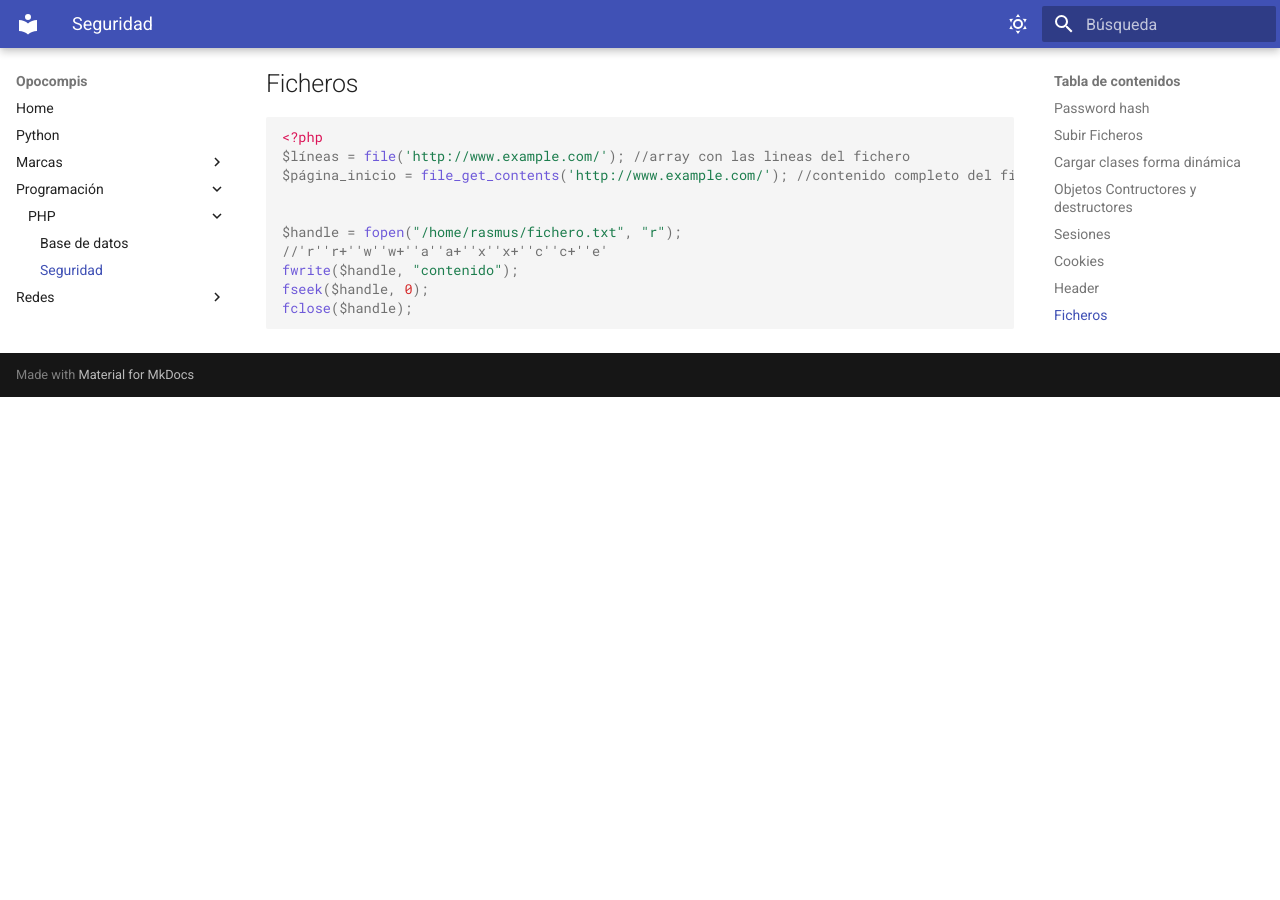
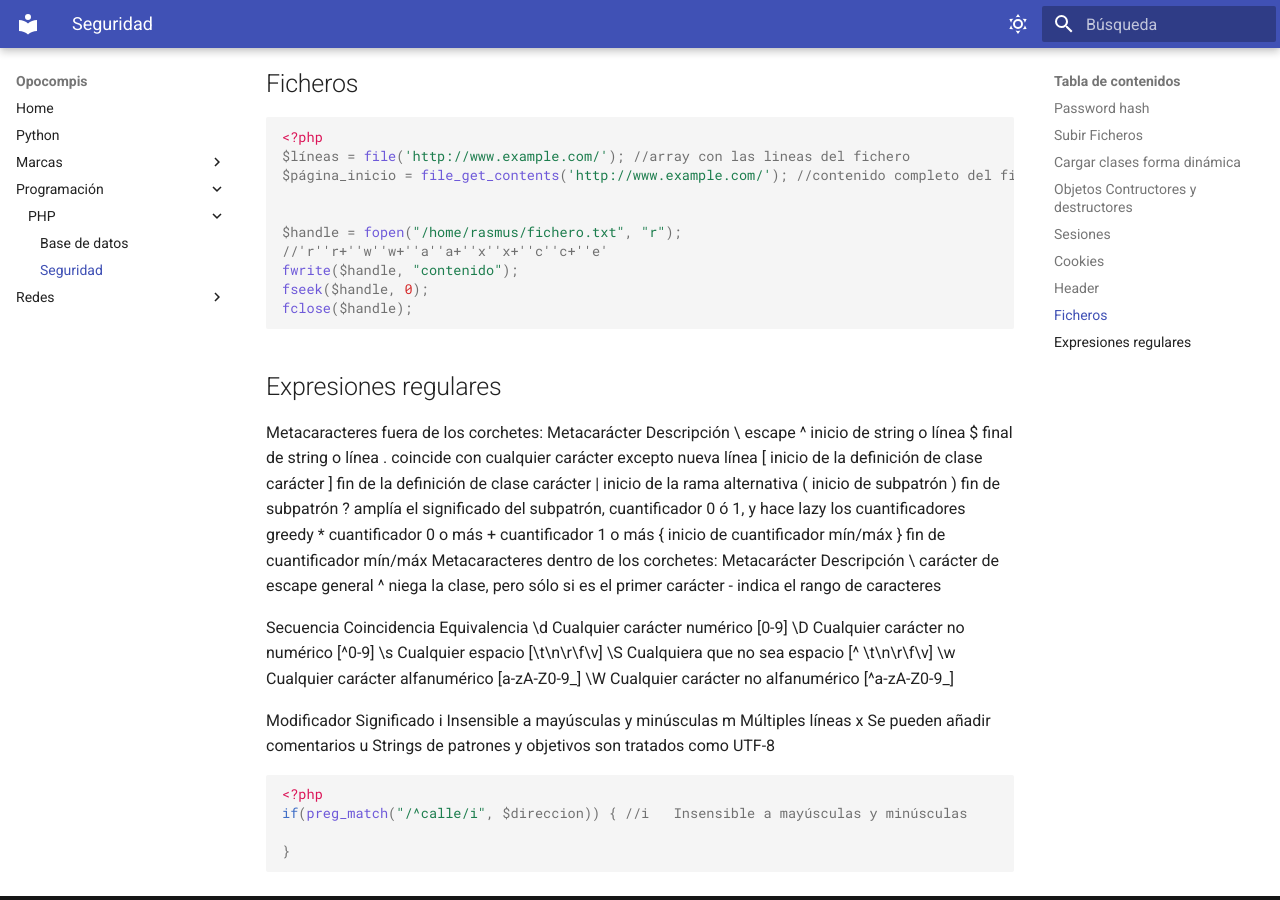
Before and after one commit to Holowachu/opos, an MkDocs documentation site: the page built from docs/Programación/PHP/Varios.md, in a window 1280 px wide and 900 px high, scrolled down 2571 px. Built offline with MkDocs 1.6.1 and Material for MkDocs 9.7.7, drawn with Linux system fonts in a browser that asks for light colours; before the commit the page ends 2968 px from its top, so only the background shows below that.

Commit message:
expresiones regulares

````diff
--- a/docs/Programación/PHP/Varios.md
+++ b/docs/Programación/PHP/Varios.md
@@ -127,3 +127,49 @@ fwrite($handle, "contenido");
 fseek($handle, 0);
 fclose($handle);
 ```
+
+## Expresiones regulares
+
+Metacaracteres fuera de los corchetes:
+Metacarácter	Descripción
+\	escape
+^	inicio de string o línea
+$	final de string o línea
+.	coincide con cualquier carácter excepto nueva línea
+[	inicio de la definición de clase carácter
+]	fin de la definición de clase carácter
+|	inicio de la rama alternativa
+(	inicio de subpatrón
+)	fin de subpatrón
+?	amplía el significado del subpatrón, cuantificador 0 ó 1, y hace lazy los cuantificadores greedy
+*	cuantificador 0 o más
++	cuantificador 1 o más
+{	inicio de cuantificador mín/máx
+}	fin de cuantificador mín/máx
+Metacaracteres dentro de los corchetes:
+Metacarácter	Descripción
+\	carácter de escape general
+^	niega la clase, pero sólo si es el primer carácter
+-	indica el rango de caracteres
+
+Secuencia	Coincidencia	Equivalencia
+\d	Cualquier carácter numérico	[0-9]
+\D	Cualquier carácter no numérico	[^0-9]
+\s	Cualquier espacio	[\t\n\r\f\v]
+\S	Cualquiera que no sea espacio	[^ \t\n\r\f\v]
+\w	Cualquier carácter alfanumérico	[a-zA-Z0-9_]
+\W	Cualquier carácter no alfanumérico	[^a-zA-Z0-9_]
+
+
+Modificador	Significado
+i	Insensible a mayúsculas y minúsculas
+m	Múltiples líneas
+x	Se pueden añadir comentarios
+u	Strings de patrones y objetivos son tratados como UTF-8
+
+```php
+<?php
+if(preg_match("/^calle/i", $direccion)) { //i	Insensible a mayúsculas y minúsculas
+
+}
+```
````
Also changed, not shown: docs/Programación/PHP/Base de datos.md (+3 -0 lines).
